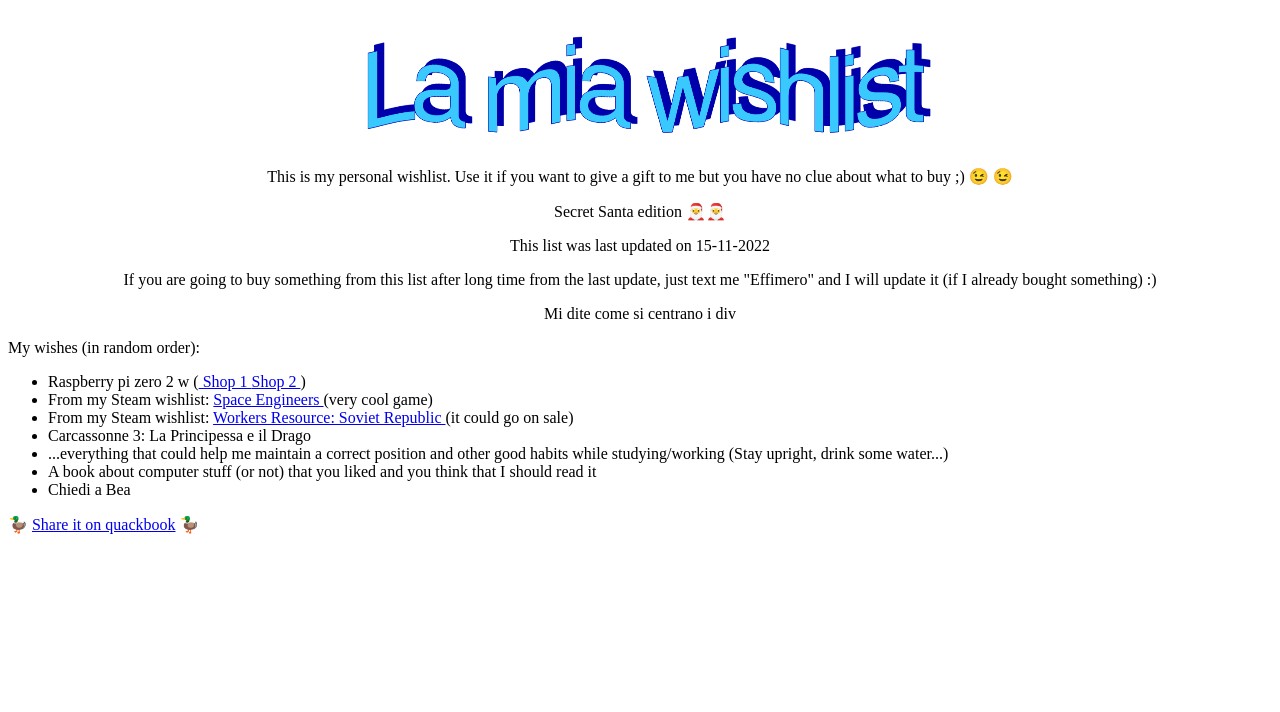
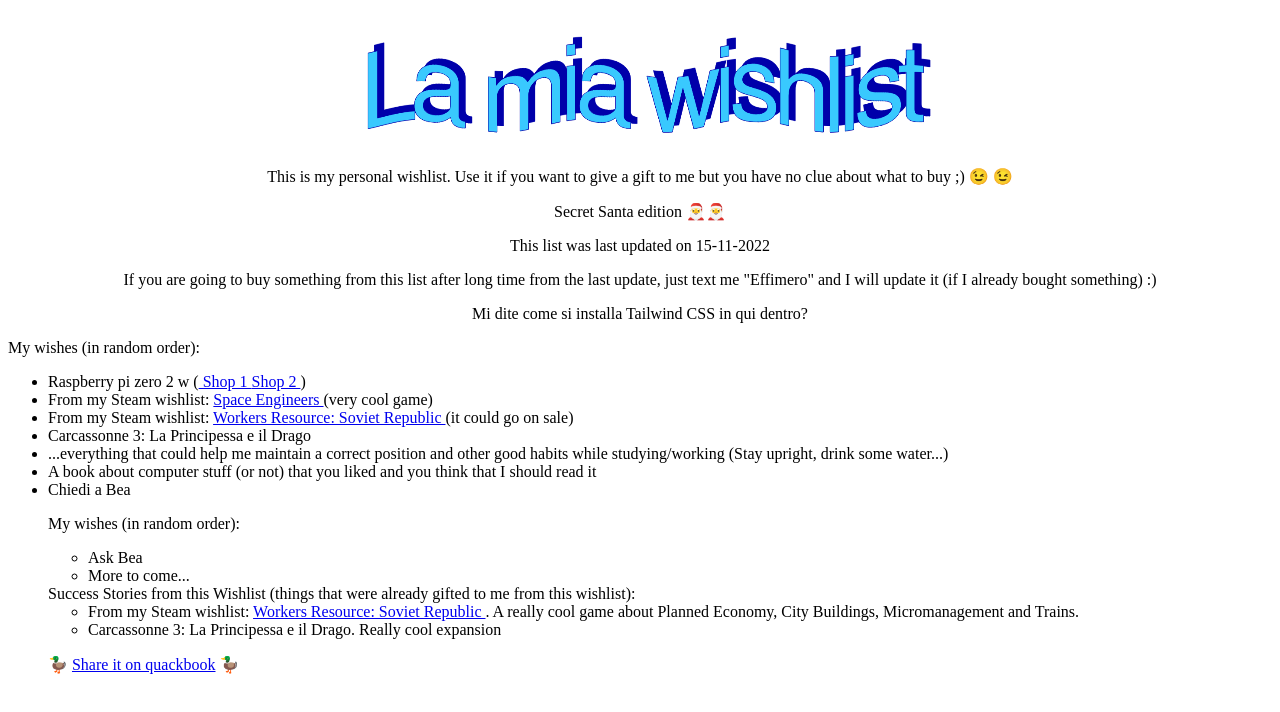
Before and after one commit to dario-passarello/dario-passarello.github.io, a plain HTML site: page wishlist.html in a window 1280 px wide. Drawn offline with Linux system fonts and the light colour scheme.

Commit message:
Update wishlist.html

```diff
--- a/wishlist.html
+++ b/wishlist.html
@@ -22,7 +22,7 @@
     If you are going to buy something from this list after long time from the last update, just text me "Effimero" and I will update it (if I already bought something) :)
     </p>
     <p>
-    Mi dite come si centrano i div
+    Mi dite come si installa Tailwind CSS in qui dentro?
      </p>
     </center>
 
@@ -38,8 +38,20 @@
     <li> A book about computer stuff (or not) that you liked and you think that I should read it
     <li> Chiedi a Bea
 
+    <p>
+    My wishes (in random order):
+    </p>
+    <ul>
+    <li> Ask Bea
+    <li> More to come...
     </ul>
 
+    Success Stories from this Wishlist (things that were already gifted to me from this wishlist):
+     <ul>
+    <li> From my Steam wishlist: <a href=https://store.steampowered.com/app/784150/Workers__Resources_Soviet_Republic/> Workers Resource: Soviet Republic </a>. A really cool game about Planned Economy, City Buildings, Micromanagement and Trains.
+    <li> Carcassonne 3: La Principessa e il Drago. Really cool expansion
+
+    </ul>
     <p>
     &#129414; <a href="https://github.com/MassimoParisi/quackbook">Share it on quackbook</a> &#129414;
     </p>
```
